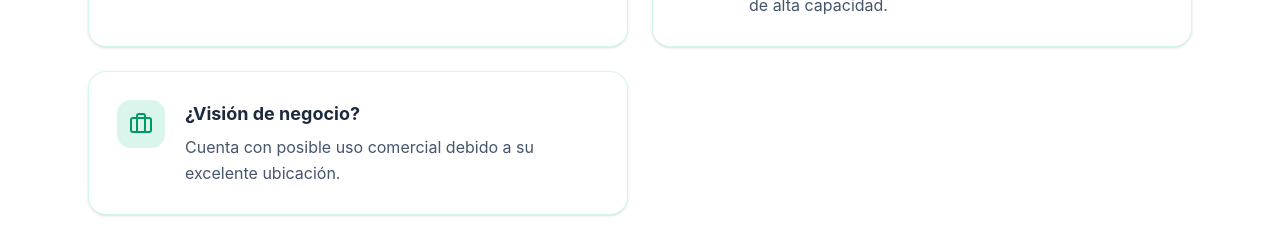
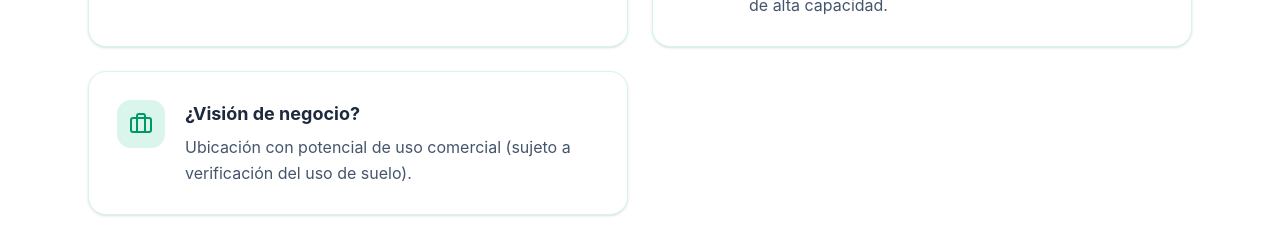
Before and after one commit to amconsultingandservicessc-byte/Granizo-Landing, a Next.js app: page / in a window 1280 px wide. Shown: the part 3020-3256 px from the top of the page. Built offline with nearby package versions, Linux system fonts and the light colour scheme.

Commit message:
Espacios: uso comercial sujeto a verificación de uso de suelo

```diff
--- a/components/espacios.tsx
+++ b/components/espacios.tsx
@@ -29,7 +29,7 @@ const espacios = [
     icon: Briefcase,
     title: "¿Visión de negocio?",
     description:
-      "Cuenta con posible uso comercial debido a su excelente ubicación.",
+      "Ubicación con potencial de uso comercial (sujeto a verificación del uso de suelo).",
   },
 ]
 
```
